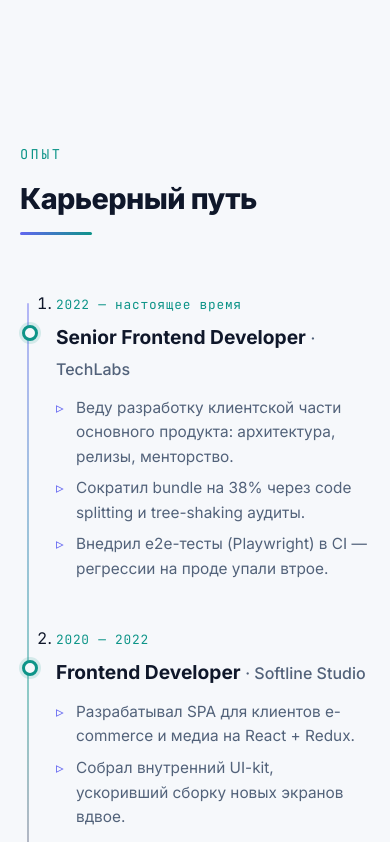
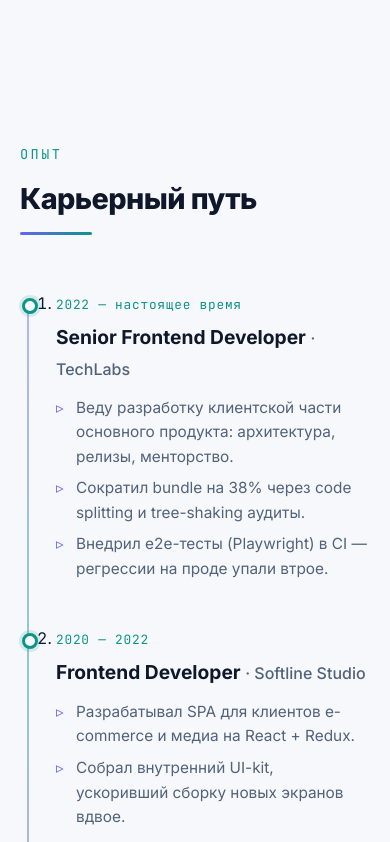
Before and after one commit to VictorKachin/mistral_dev-portfolio, a React (Vite) app: page / in a window 390 px wide. Shown: the part 5707-6549 px from the top of the page. Built offline with nearby package versions, Linux system fonts and the light colour scheme.

Commit message:
Revert "Timeline: align marker to h3 level on small screens"
This reverts commit 0abe3cb7c168e44f37f63282d4fdd61ca0077998.

```diff
--- a/src/components/Experience/Experience.module.css
+++ b/src/components/Experience/Experience.module.css
@@ -100,6 +100,5 @@
 
   .dot {
     left: -34px;
-    top: 34px;
   }
 }
```
